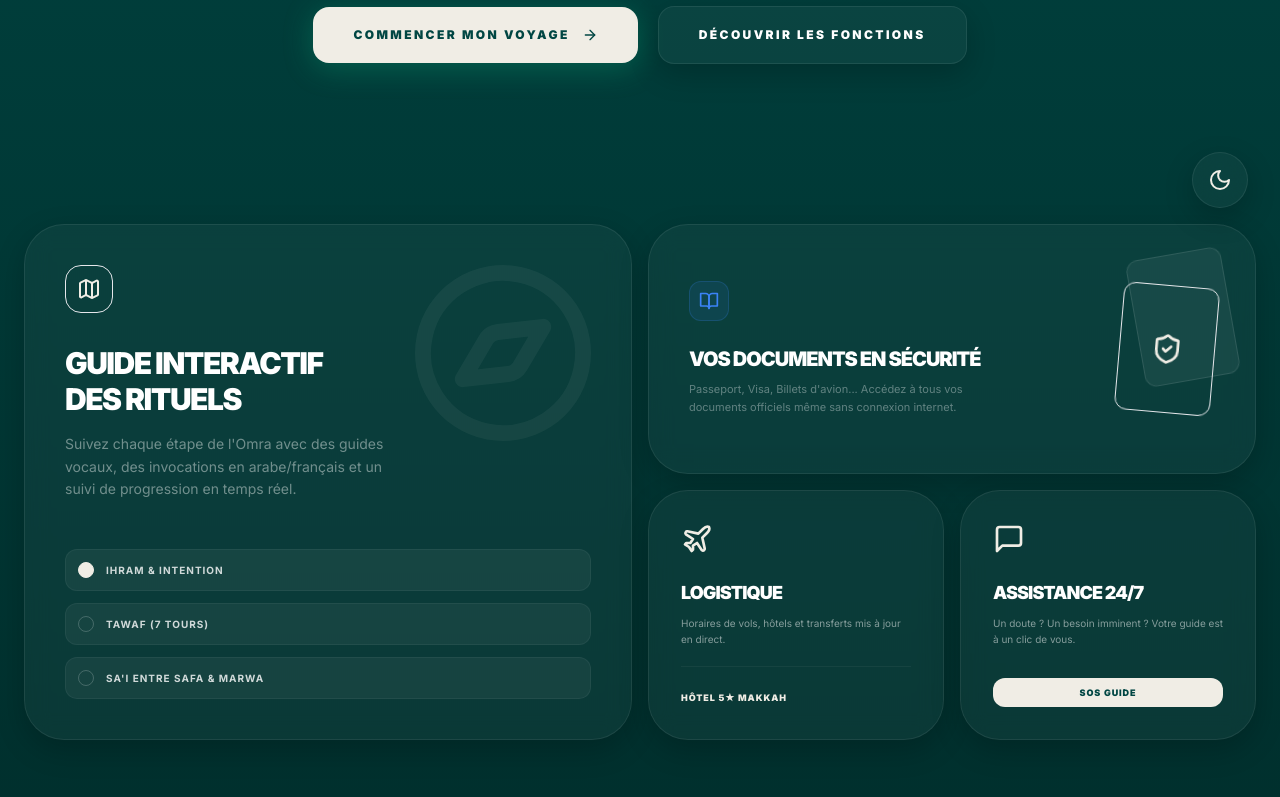
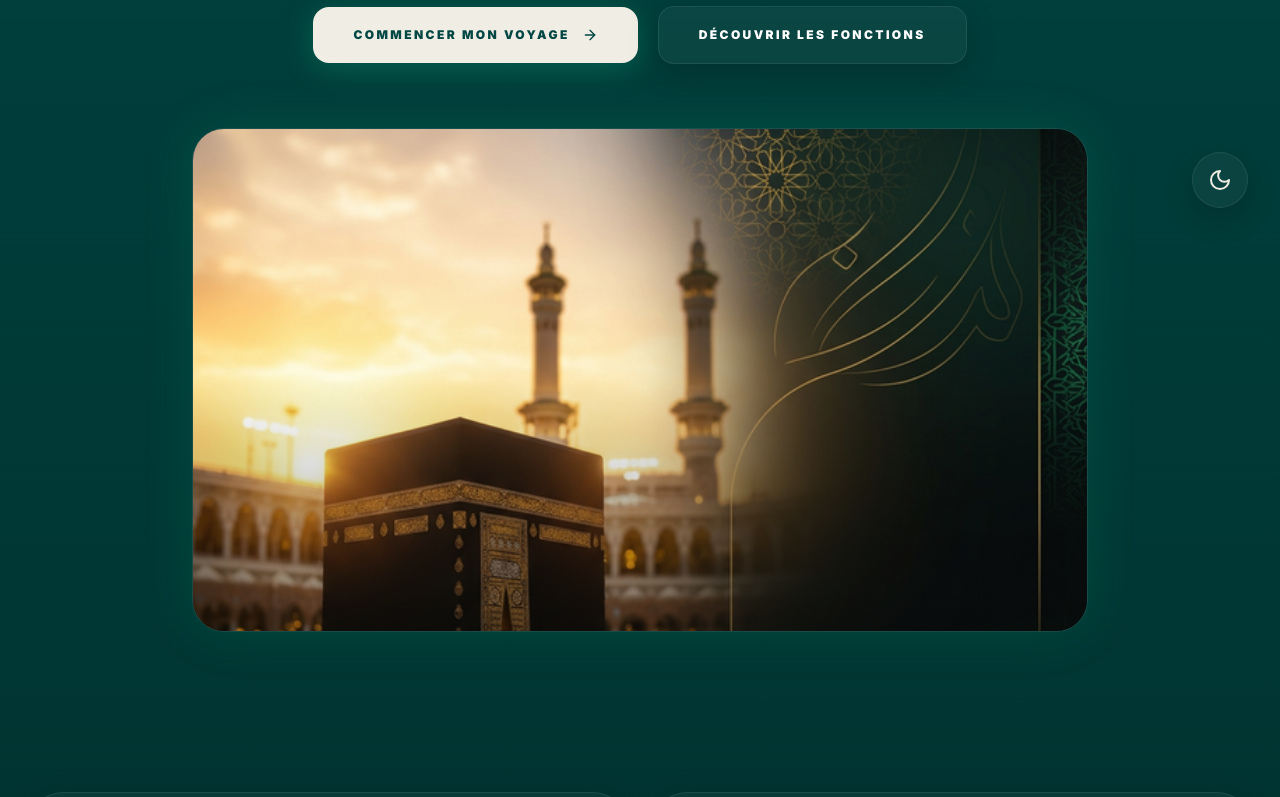
Before and after one commit to novaskilltech/mon-omra, a Next.js app: page / in a window 1280 px wide. Shown: the part 560-1357 px from the top of the page. Built offline with nearby package versions, Linux system fonts and the light colour scheme.

Commit message:
feat: display hero.png on the landing page

```diff
--- a/src/app/backoffice/logistics/hotels/_components/HotelCard.tsx
+++ b/src/app/backoffice/logistics/hotels/_components/HotelCard.tsx
@@ -1,3 +1,5 @@
+"use client";
+
 import { useState } from 'react';
 import { Star, Trash2, Loader2, Building2 } from 'lucide-react';
 import { deleteHotel } from '@/lib/actions/logistics';
--- a/src/app/page.tsx
+++ b/src/app/page.tsx
@@ -58,6 +58,17 @@ export default function Home() {
                     <Link href="#features" className="glass px-10 py-5 rounded-2xl text-xs font-black uppercase tracking-[0.2em] text-white hover:bg-white/5 transition-all">
                         Découvrir les fonctions
                     </Link>
+                </div>
+
+                <div className="mt-16 relative rounded-[2rem] overflow-hidden border border-white/10 shadow-[0_0_50px_rgba(16,185,129,0.15)] aspect-[16/9] max-w-4xl mx-auto animate-fade-in group hover:border-emerald-500/30 transition-all duration-500">
+                    <div className="absolute inset-0 bg-gradient-to-t from-[#090b09]/40 via-transparent to-transparent z-10" />
+                    <Image
+                        src="/hero.png"
+                        alt="OMRAYANAIR Dashboard Preview"
+                        fill
+                        className="object-cover object-top"
+                        priority
+                    />
                 </div>
             </header>
 
```
